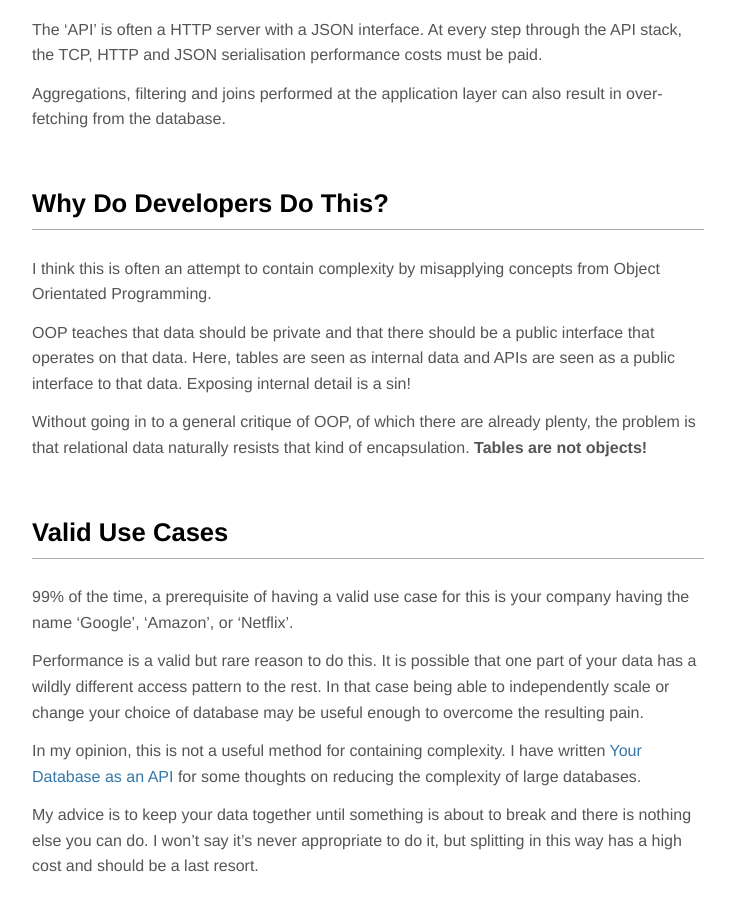
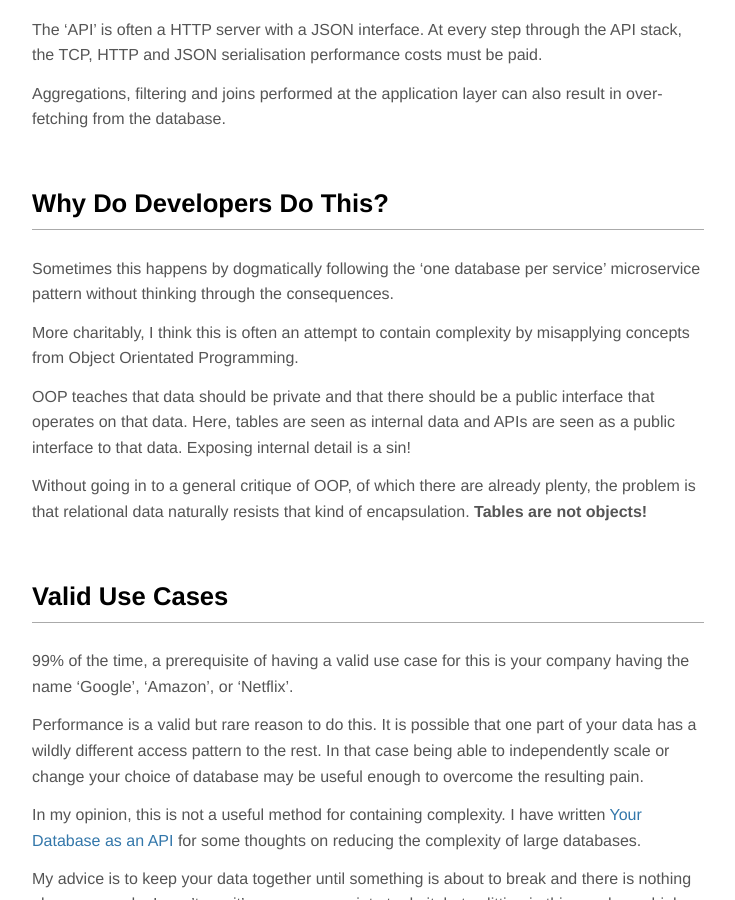
Before and after one commit to KMahoney/kmahoney.github.io, a Jekyll site: the page built from _posts/2020-04-07-the-high-cost-of-splitting-related-data.md, in a window 1280 px wide and 900 px high, scrolled down 3358 px. Shown: the whole window, without its empty margins (272-1007 px from the left). Built offline with Jekyll 4.4.1, drawn with Linux system fonts in a browser that asks for light colours.

Commit message:
uncharitable explanation

```diff
--- a/_posts/2020-04-07-the-high-cost-of-splitting-related-data.md
+++ b/_posts/2020-04-07-the-high-cost-of-splitting-related-data.md
@@ -87,8 +87,11 @@ can also result in over-fetching from the database.
 
 ## Why Do Developers Do This?
 
-I think this is often an attempt to contain complexity by
-misapplying concepts from Object Orientated Programming.
+Sometimes this happens by dogmatically following the 'one database per
+service' microservice pattern without thinking through the consequences.
+
+More charitably, I think this is often an attempt to contain
+complexity by misapplying concepts from Object Orientated Programming.
 
 OOP teaches that data should be private and that there should be a
 public interface that operates on that data. Here, tables are seen as
```
